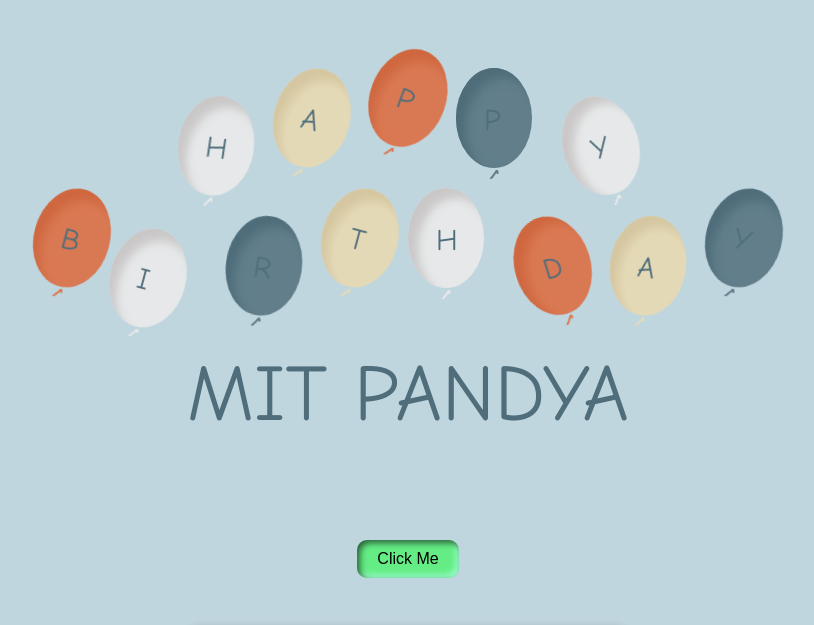
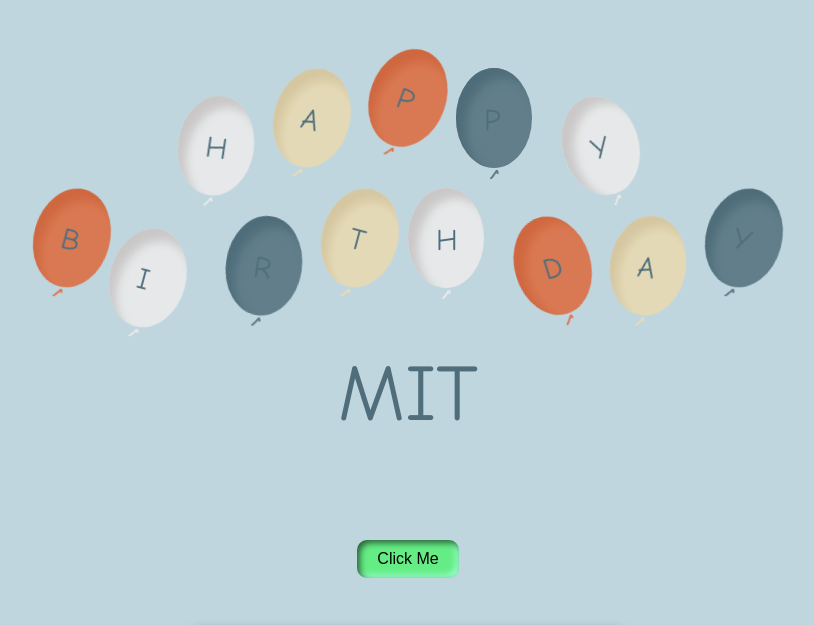
Before and after one commit to hiral2212/BDAY, a plain HTML site: page index.html in a window 1280 px wide. Shown: the top 625 px of the page, without its empty margins (232-1046 px from the left). Drawn offline with Linux system fonts and the light colour scheme.

Commit message:
Update index.html

```diff
--- a/index.html
+++ b/index.html
@@ -417,7 +417,7 @@
     </div>
     </div>
     <div class="name">
-MIT PANDYA    </div>
+MIT   </div>
     <audio id="mit"
         src="https://jennierubyjanenini.github.io/Music-K-Files/happy%20birthday%20to%20you%20female%20voice%20wishes.mp3"></audio>
     <div class="button-container">
```
